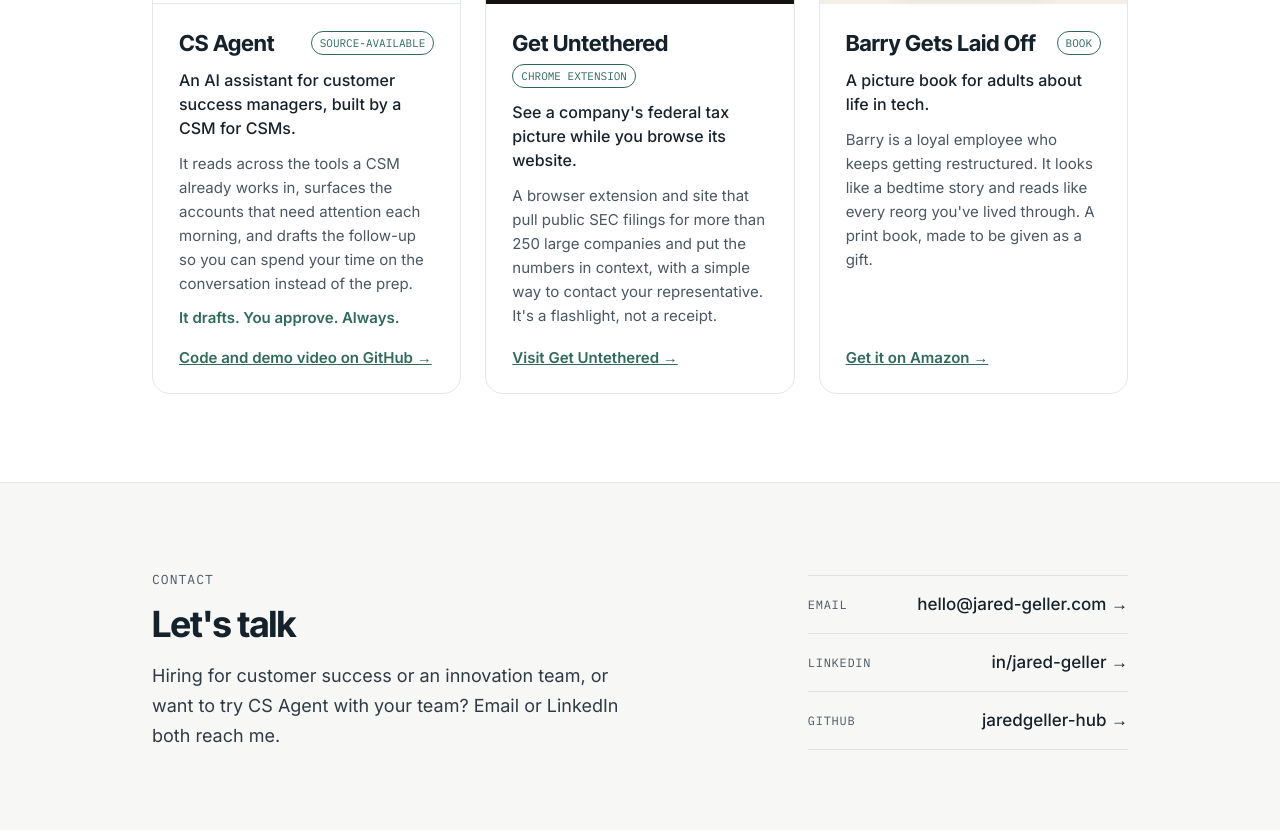
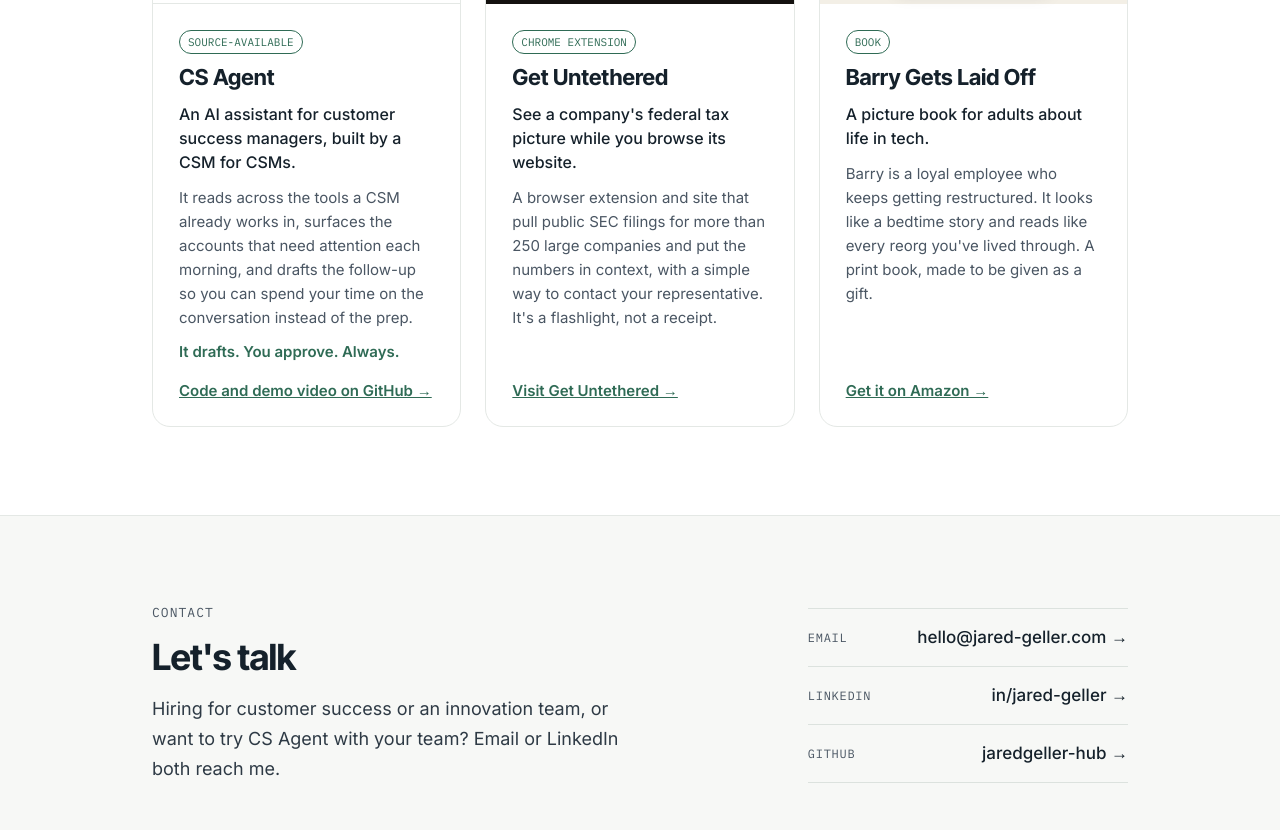
Before and after one commit to jaredgeller-hub/jared-geller.com, a plain HTML site: page index.html in a window 1280 px wide. Shown: the part 2837-3667 px from the top of the page. Drawn offline with Linux system fonts and the light colour scheme.

Commit message:
Put project pills above titles

```diff
--- a/index.html
+++ b/index.html
@@ -107,7 +107,7 @@
   .card-media.night { background: #14110f; }
   .card-media .flashlight { width: 120px; height: 120px; }
   .card-body { padding: 26px; display: flex; flex-direction: column; gap: 12px; flex: 1; }
-  .card-title { display: flex; flex-wrap: wrap; justify-content: space-between; align-items: center; gap: 8px; }
+  .card-title { display: flex; flex-direction: column-reverse; align-items: flex-start; gap: 10px; }
   .card h3 { font-weight: 700; font-size: 22px; }
   .tag { font-family: var(--font-mono); font-size: 11px; padding: 4px 8px; border-radius: 999px; border: 1px solid var(--accent); color: var(--accent); white-space: nowrap; }
   .card .summary { font-size: 16px; font-weight: 500; line-height: 1.5; }
```
